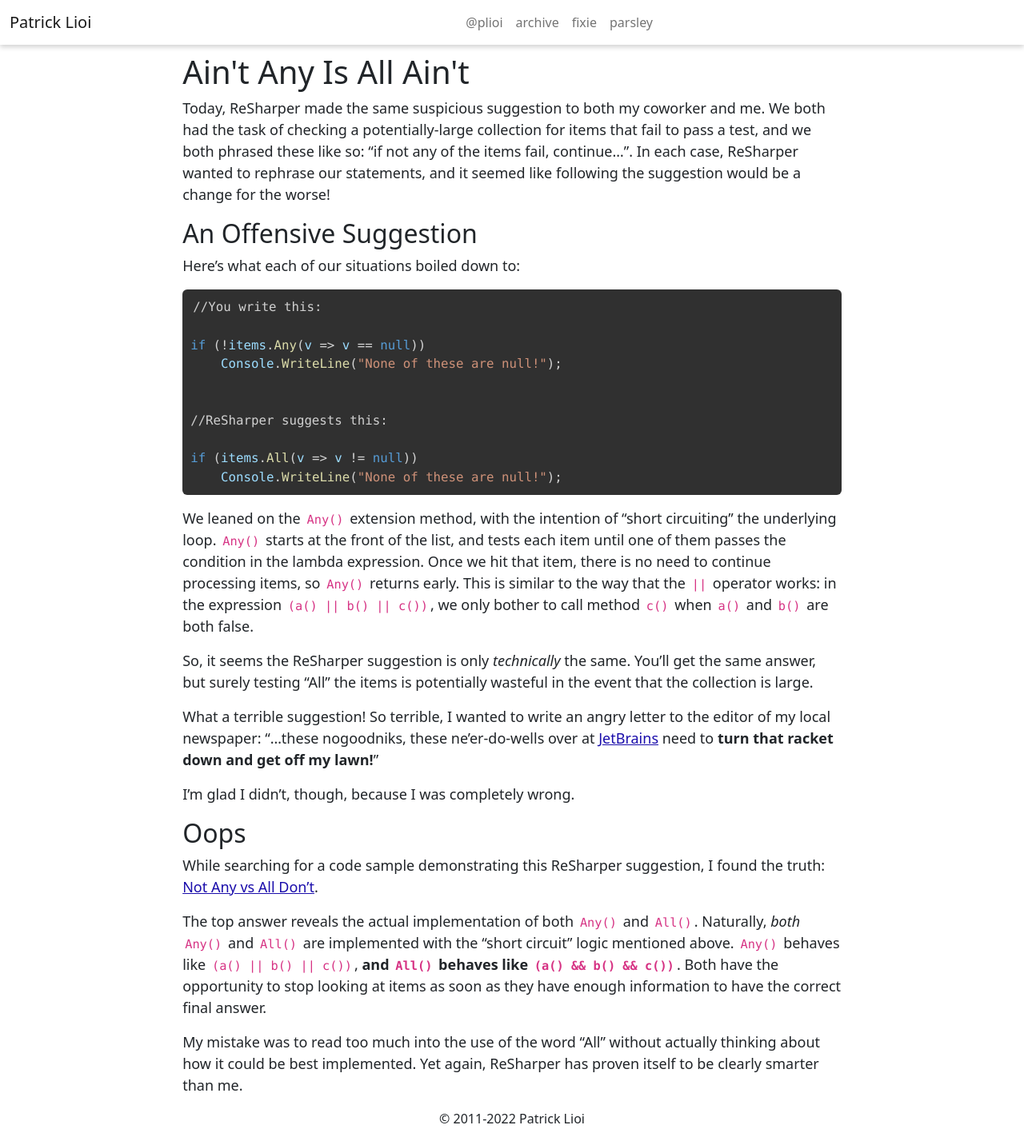
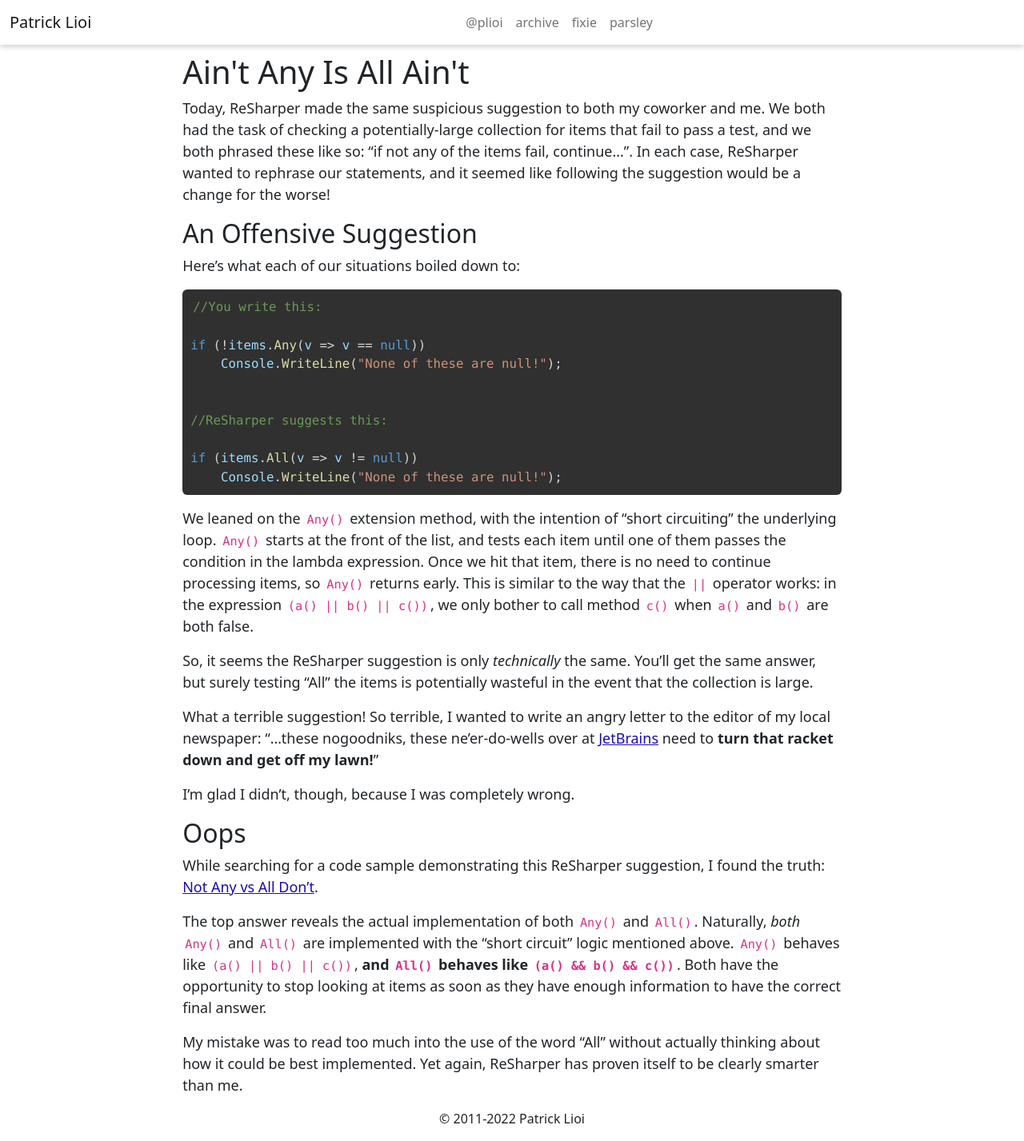
Before and after one commit to plioi/plioi.github.io, a Jekyll site: the page built from _posts/2012-10-17-aint-any-is-all-aint.md, in a window 1280 px wide. Shown: the whole page at 80% size. Built offline with Jekyll 4.4.1, drawn with Linux system fonts in a browser that asks for light colours.

Commit message:
Update styles.css

```diff
--- a/stylesheets/styles.css
+++ b/stylesheets/styles.css
@@ -51,7 +51,7 @@ pre {
 .highlight .w { color: #d0d0d0 }
 .highlight .err { color: #151515; background-color: #ac4142 }
 
-.highlight .c { color: #6A9955 } /* Comment */
+.highlight .c1 { color: #6A9955 } /* Comment */
 .highlight .k  { color: #569cd6 } /* Keyword */
 .highlight .kt { color: #569cd6 } /* Keyword Type */
 
```
